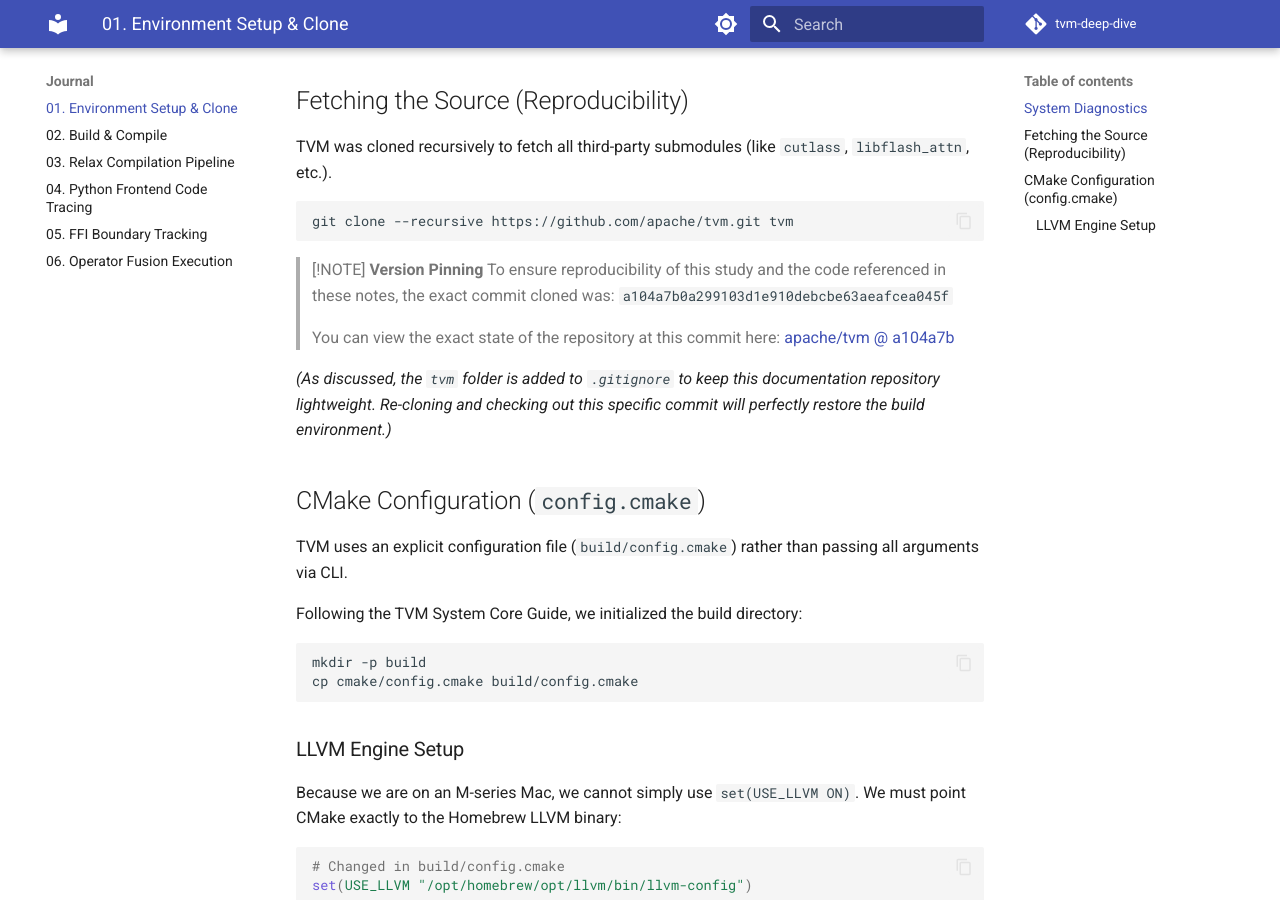
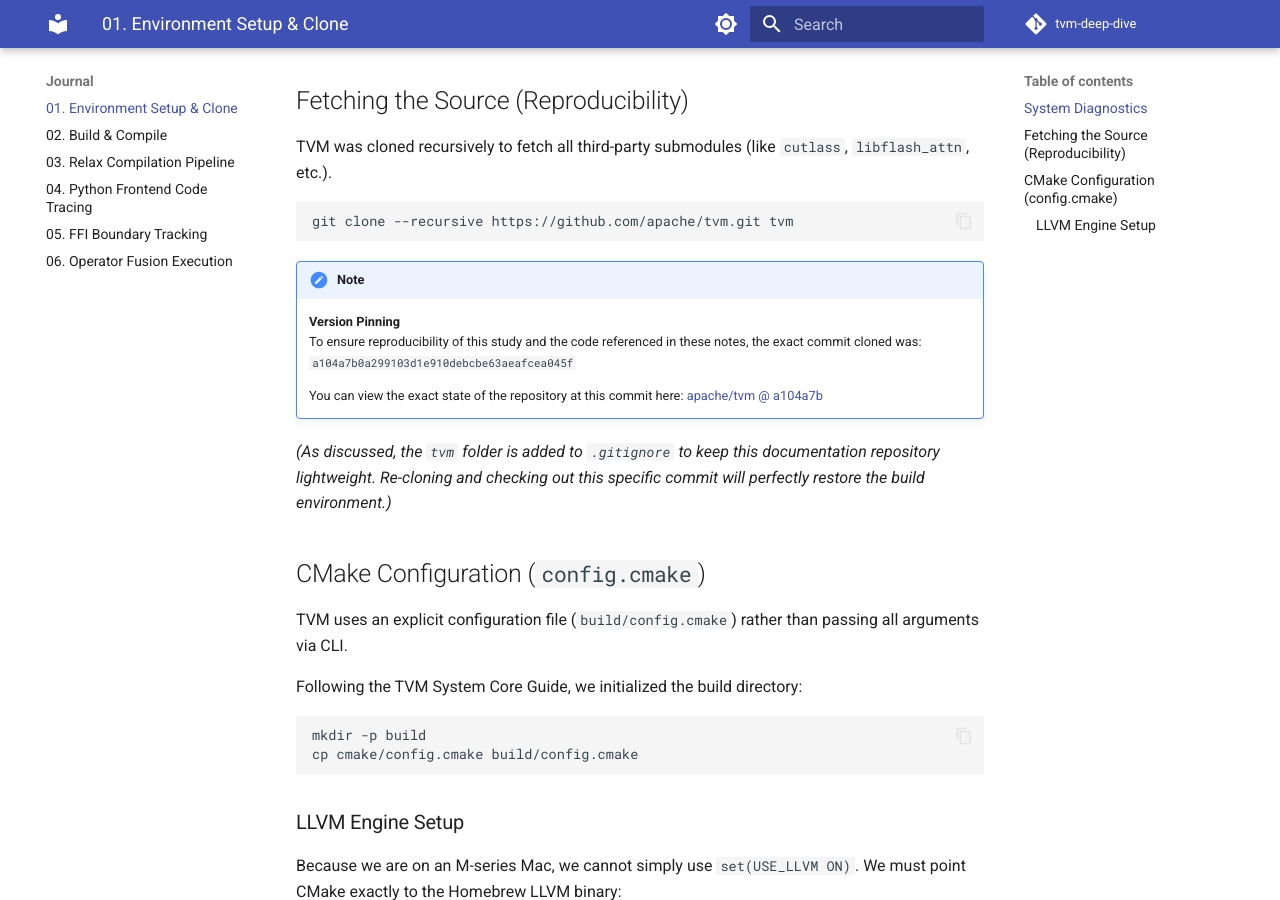
Before and after one commit to keytech42/tvm-deep-dive, an MkDocs documentation site: the page built from docs/journal/01_environment_setup.md, in a window 1280 px wide and 900 px high, scrolled down 621 px. Built offline with MkDocs 1.6.1 and Material for MkDocs 9.7.7, drawn with Linux system fonts in a browser that asks for light colours; comment, search, counter and statistics services are not loaded.

Commit message:
docs: fix markdown list formatting and mkdocs admonitions

````diff
--- a/docs/journal/01_environment_setup.md
+++ b/docs/journal/01_environment_setup.md
@@ -22,13 +22,13 @@
 git clone --recursive https://github.com/apache/tvm.git tvm
 ```
 
-> [!NOTE]
-> **Version Pinning**
-> To ensure reproducibility of this study and the code referenced in these notes, the exact commit cloned was:
-> `a104a7b0a299103d1e910debcbe63aeafcea045f`
->
-> You can view the exact state of the repository at this commit here:
-> [apache/tvm @ a104a7b](https://github.com/apache/tvm/tree/a104a7b0a299103d1e910debcbe63aeafcea045f)
+!!! note
+    **Version Pinning**<br>
+    To ensure reproducibility of this study and the code referenced in these notes, the exact commit cloned was:
+    `a104a7b0a299103d1e910debcbe63aeafcea045f`
+
+    You can view the exact state of the repository at this commit here:
+    [apache/tvm @ a104a7b](https://github.com/apache/tvm/tree/a104a7b0a299103d1e910debcbe63aeafcea045f)
 
 *(As discussed, the `tvm` folder is added to `.gitignore` to keep this documentation repository lightweight. Re-cloning and checking out this specific commit will perfectly restore the build environment.)*
 
````
Also changed, not shown: docs/journal/02_build_and_compile.md (+4 -4 lines), docs/journal/03_relax_compilation_pipeline.md (+1 -0 lines), docs/journal/06_operator_fusion_execution.md (+1 -0 lines), docs/notes/01_compiler_design_philosophy.md (+2 -0 lines).
